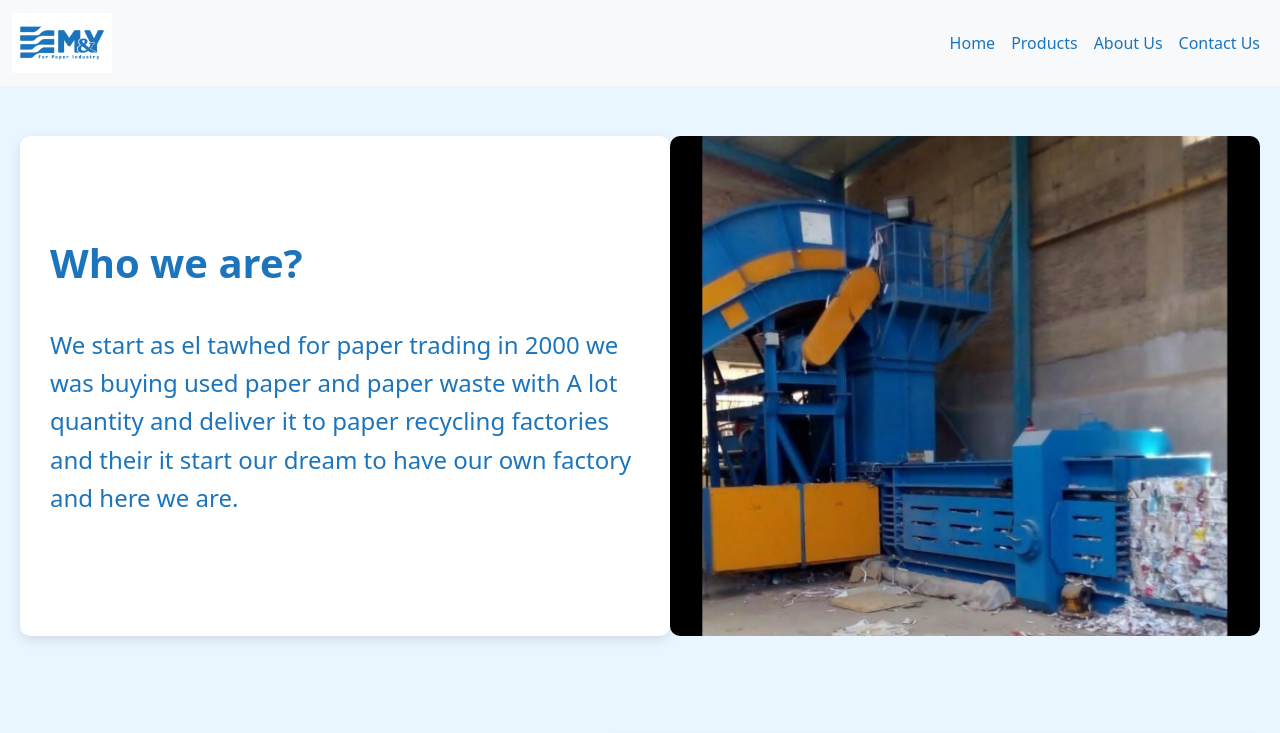
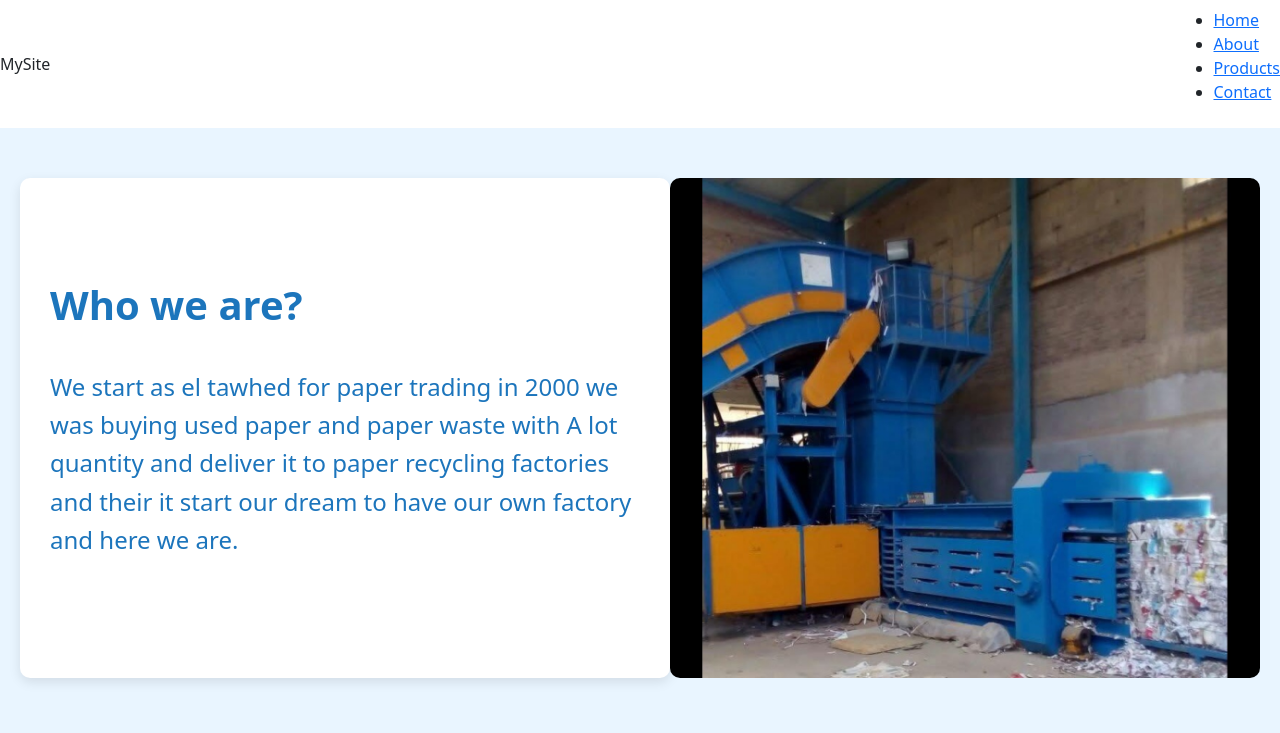
Before and after one commit to tito-108/web, a plain HTML site: page pages/about.html in a window 1280 px wide. Shown: the top 733 px of the page. Drawn offline with nearby package versions, Linux system fonts and the light colour scheme.

Commit message:
Update about.html

```diff
--- a/pages/about.html
+++ b/pages/about.html
@@ -28,34 +28,28 @@
 </head>
 
 <body>
-    <nav class="navbar navbar-expand-lg navbar-light bg-light">
-        <div class="container-fluid">
-            <a class="navbar-brand" href="index.html">
-                <img src="../images/logo.png" alt="Logo" height="60" width="100">
-            </a>
-            <button class="navbar-toggler" type="button" data-bs-toggle="collapse"
-                data-bs-target="#navbarSupportedContent" aria-controls="navbarSupportedContent" aria-expanded="false"
-                aria-label="Toggle navigation">
-                <span class="navbar-toggler-icon"></span>
-            </button>
-            <div class="collapse navbar-collapse" id="navbarSupportedContent">
-                <ul class="navbar-nav ms-auto">
-                    <li class="nav-item">
-                        <a class="nav-link" href="../index.html">Home</a>
-                    </li>
-                    <li class="nav-item">
-                        <a class="nav-link" href="./product.html">Products</a>
-                    </li>
-                    <li class="nav-item">
-                        <a class="nav-link active" aria-current="page" href="./about.html">About Us</a>
-                    </li>
-                    <li class="nav-item">
-                        <a class="nav-link" href="./contact.html">Contact Us</a>
-                    </li>
-                </ul>
-            </div>
-        </div>
-    </nav>
+  <!DOCTYPE html>
+<html lang="en">
+<head>
+  <meta charset="UTF-8">
+  <meta name="viewport" content="width=device-width, initial-scale=1.0">
+  <title>Navbar Example</title>
+  <link rel="stylesheet" href="styles.css">
+</head>
+<body>
+
+  <nav class="navbar">
+    <div class="nav-logo">MySite</div>
+    <ul class="nav-links">
+      <li><a href="index.html">Home</a></li>
+      <li><a href="about.html">About</a></li>
+      <li><a href="products.html">Products</a></li>
+      <li><a href="contact.html">Contact</a></li>
+    </ul>
+  </nav>
+
+</body>
+</html>
 
     <div class="full2-section">
         <div class="text-container">
```
